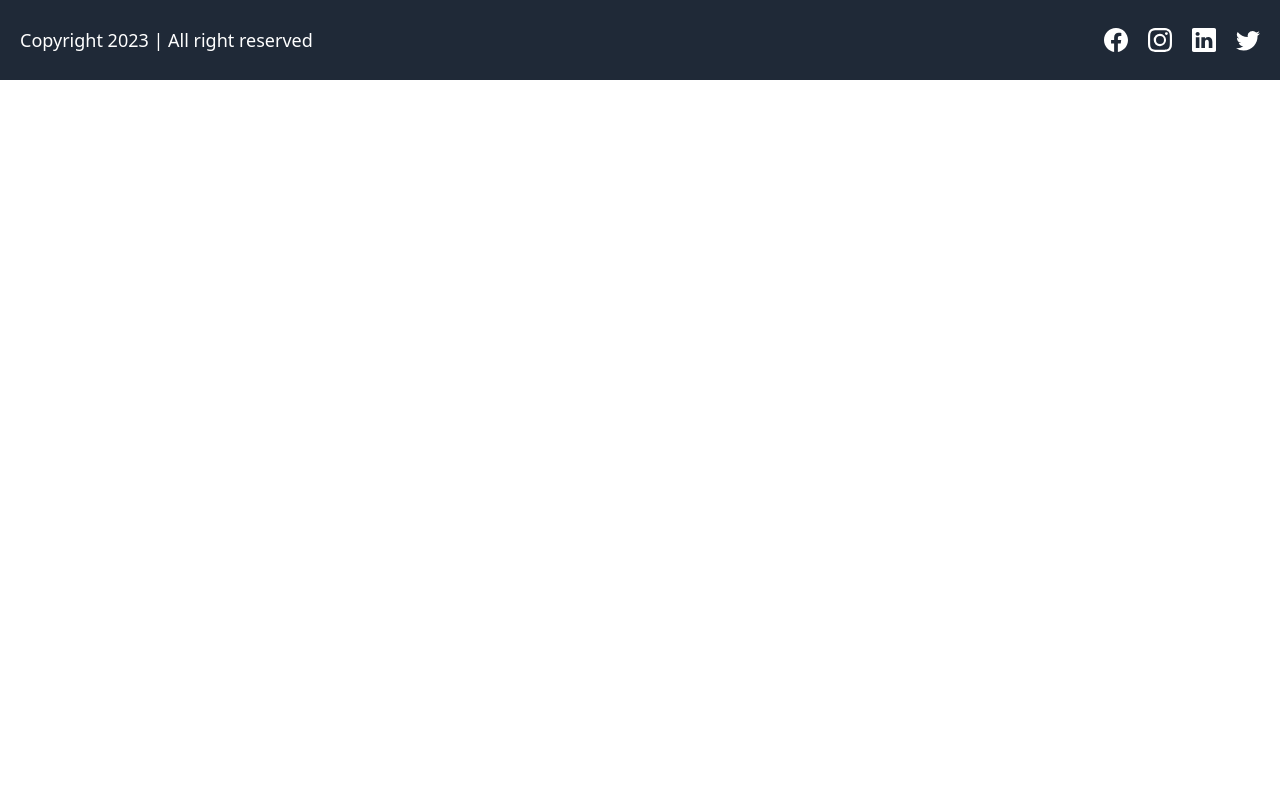
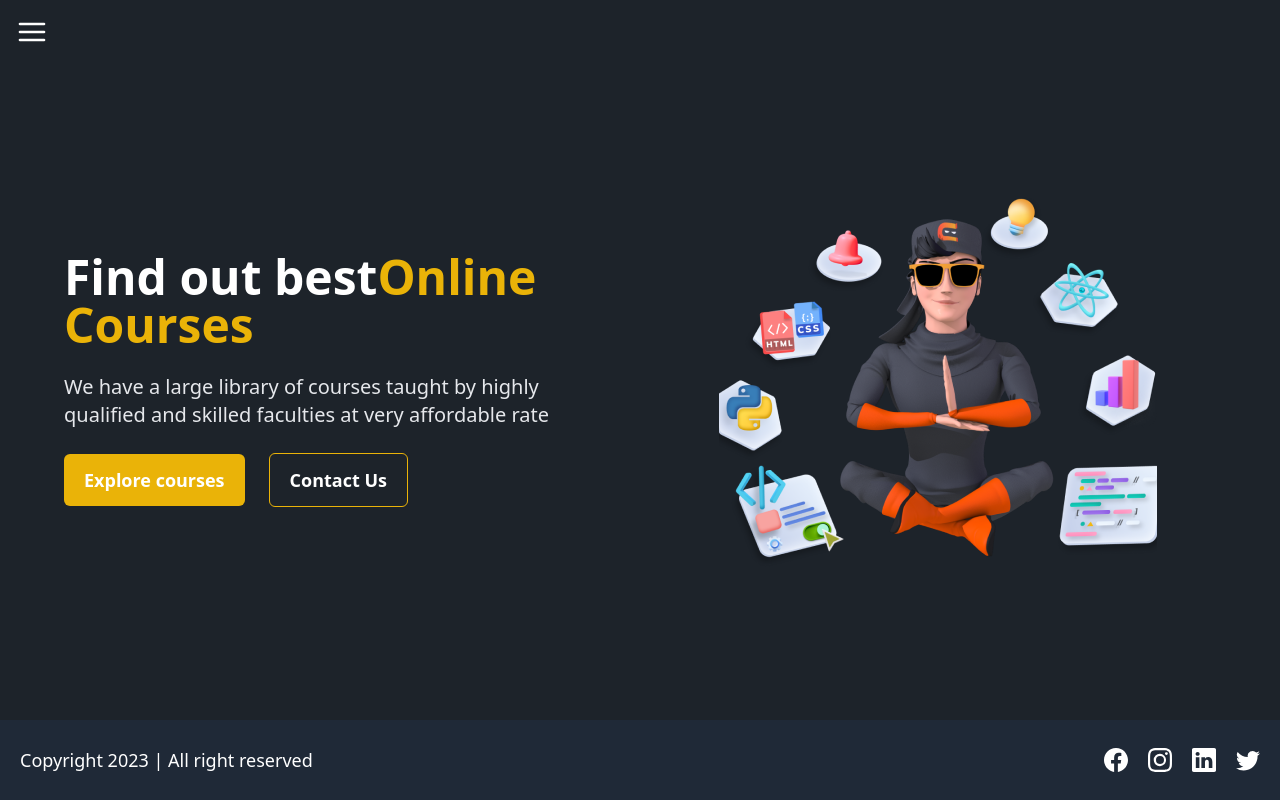
Before and after one commit to avinasharex/lms_frontend, a React (Vite) app: page / in a window 1280 px wide. Built offline with nearby package versions, Linux system fonts and the light colour scheme.

Commit message:
Added basic layout and integrated to homepage

```diff
--- a/src/App.jsx
+++ b/src/App.jsx
@@ -1,16 +1,17 @@
-// import { Route, Routes } from "react-router-dom"
 
-import Footer from "./components/Footer"
+import { Route, Routes } from "react-router-dom"
+
+import HomePage from "./Pages/HomePage"
+
 
 function App() {
 
   return (
-    <>
-      {/* <Routes>
-        <Route></Route>
-      </Routes> */}
-      <Footer></Footer>
-    </>
+   <>
+   <Routes>
+    <Route path="/" element={<HomePage></HomePage>}></Route>
+   </Routes>
+   </>
   )
 }
 
--- /dev/null
+++ b/src/Layouts/HomeLayout.jsx
@@ -0,0 +1,63 @@
+import {AiFillCloseCircle} from 'react-icons/ai'
+import {FiMenu} from 'react-icons/fi'
+import {Link} from 'react-router-dom'
+
+import Footer from '../components/Footer'
+function HomeLayout({children}) {
+
+    function changeWidth(){
+        const drawerSide = document.getElementsByClassName("drawer-side")
+        drawerSide[0].style.width = 'auto'
+    }
+    function hideDrawer(){
+        const element = document.getElementsByClassName('drawer-toggle')
+        element[0].checked = false
+        // changeWidth()
+    }
+  return (
+    <>
+    <div className="min-h-[90vh]" data-theme="dark">
+        <div className="drawer absolute left-0 w-fit z-50">
+                <input className="drawer-toggle" type="checkbox" id="my-drawer"/>
+                <div className="drawer-content">
+                    <label htmlFor="my-drawer" className="cursor-pointer relative">
+
+                    <FiMenu
+                    onClick={changeWidth}
+                    size={'32px'}
+                    className='font-bold text-white m-4'
+                    />
+
+                    </label>
+                </div>
+                <div className="drawer-side w-0">
+                    <label htmlFor="my-drawer" className='drawer-overlay'></label>
+                    <ul className="menu p-4 w-48 sm:80 bg-base-100 text-base-content relative">
+                        <li className='w-fit absolute right-2 z-50'>
+                            <button onClick={hideDrawer}>
+                                <AiFillCloseCircle size={24}/>
+                            </button>
+                        </li>
+                        <li>
+                            <Link to='/'>Home</Link>
+                        </li>
+                        <li>
+                            <Link to='/courses'>All Courses</Link>
+                        </li>
+                        <li>
+                            <Link to='/contact'>Contact Us</Link>
+                        </li>
+                        <li>
+                            <Link to='/about'>About Us</Link>
+                        </li>
+                    </ul>
+                </div>
+        </div>
+        {children}
+        <Footer></Footer>
+    </div>
+    </>
+  )
+}
+
+export default HomeLayout
--- /dev/null
+++ b/src/Pages/HomePage.jsx
@@ -0,0 +1,41 @@
+import { Link } from "react-router-dom"
+
+import homeImage from '../Assests/Header.webp'
+import HomeLayout from "../Layouts/HomeLayout"
+
+function HomePage() {
+  return (
+    <HomeLayout>
+        <div className="pt-10 text-white flex items-center justify-center gap-10 mx-16 h-[90vh]">
+    <div className="w-1/2 space-y-6">
+        <h1 className="text-5xl font-semibold">
+            Find out best
+            <span className="text-yellow-500 font-bold">
+                Online Courses
+            </span>
+        </h1>
+        <p className="text-xl text-gray-200">We have a large library of courses taught by highly qualified and skilled faculties at very affordable rate</p>
+
+        <div className="space-x-6">
+            <Link to={'/courses'}>
+                <button className="bg-yellow-500 px-5 py-3 rounded-md font-semibold text-lg cursor-pointer hover:bg-yellow-600 transition-all ease-in-out">
+                    Explore courses
+                </button>
+            </Link>
+            <Link to={'/contact'}>
+                <button className="border border-yellow-500 px-5 py-3 rounded-md font-semibold text-lg cursor-pointer hover:bg-yellow-600 transition-all ease-in-out">
+                    Contact Us
+                </button>
+            </Link>
+        </div>
+    </div>
+
+    <div className="w-1/2 flex items-center justify-center">
+        <img src={homeImage} alt="" />
+    </div>
+        </div>
+    </HomeLayout>
+  )
+}
+
+export default HomePage
--- a/src/main.jsx
+++ b/src/main.jsx
@@ -3,14 +3,17 @@
 import ReactDOM from 'react-dom/client'
 import { Toaster } from 'react-hot-toast';
 import { Provider } from 'react-redux';
+import { BrowserRouter } from 'react-router-dom';
 
 import App from './App.jsx'
 import store from './Redux/Store';
 
 ReactDOM.createRoot(document.getElementById('root')).render(
     <Provider store={store}>
+<BrowserRouter>
 
             <App />
             <Toaster />
+</BrowserRouter>
     </Provider>
 )
--- a/tailwind.config.js
+++ b/tailwind.config.js
@@ -3,6 +3,10 @@
   content: ["./index.html","./src/**/*.{html,js,jsx,ts,tsx}"],
   theme: {
     extend: {},
+    daisyui: {
+      themes: ["light", "dark", "cupcake"],
+    },
   },
-  plugins: [],
+  // eslint-disable-next-line no-undef
+  plugins: [require("daisyui"), require("@tailwindcss/line-clamp")],
 }
```
Also changed, not shown: .eslintrc.cjs, src/Assests/Header.webp (added), vite.config.js (line endings or trailing spaces), 1 other file (tests, documents, lock files or other folders).
